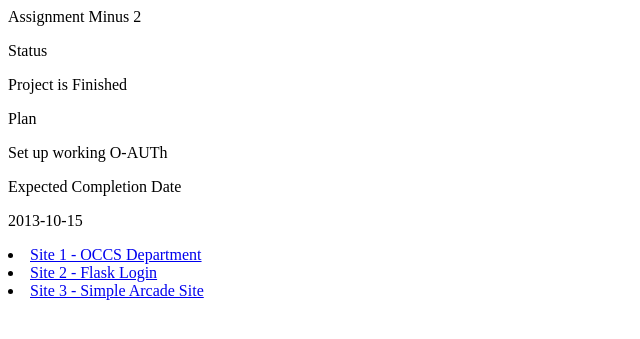
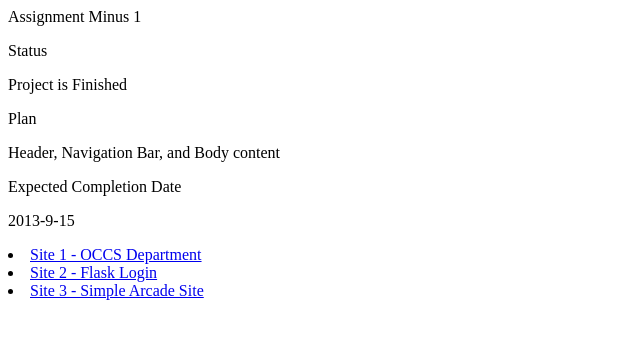
Before and after one commit to tfarwell-cs470/Minus, a Flask app: page /site04 in a window 1280 px wide. Shown: the top 339 px of the page, without its empty margins (0-640 px from the left). Run offline with Flask 2, Linux system fonts and the light colour scheme.

Commit message:
moved site01 to site04

```diff
--- a/templates/base.html
+++ b/templates/base.html
@@ -21,7 +21,7 @@
 
 <li><a href='/site04'>Site 1 - OCCS Department</a></li>
 <li><a href='/site02'>Site 2 - Flask Login</a></li>
-<li><a href='/site04'>Site 3 - Simple Arcade Site</a></li>
+<li><a href='/site03'>Site 3 - Simple Arcade Site</a></li>
 
 </body>
 </html>
--- a/templates/site04.html
+++ b/templates/site04.html
@@ -1,16 +1,16 @@
 {% extends "base.html" %}
-{% block title %}Flask Login{% endblock %}
+{% block title %}OCCS Department{% endblock %}
 
-{% block sitenumber%}Minus 2{% endblock %}
+{% block sitenumber%}Minus 1{% endblock %}
 
 {% block status %}
     <p>Project is Finished</p>
 {% endblock %}
 
 {% block plan %}
-    <p>Set up working O-AUTh</p>
+    <p>Header, Navigation Bar, and Body content</p>
 {% endblock %}
 
 {% block date %}
-    <p>2013-10-15</p>
+    <p>2013-9-15</p>
 {% endblock %}
```
